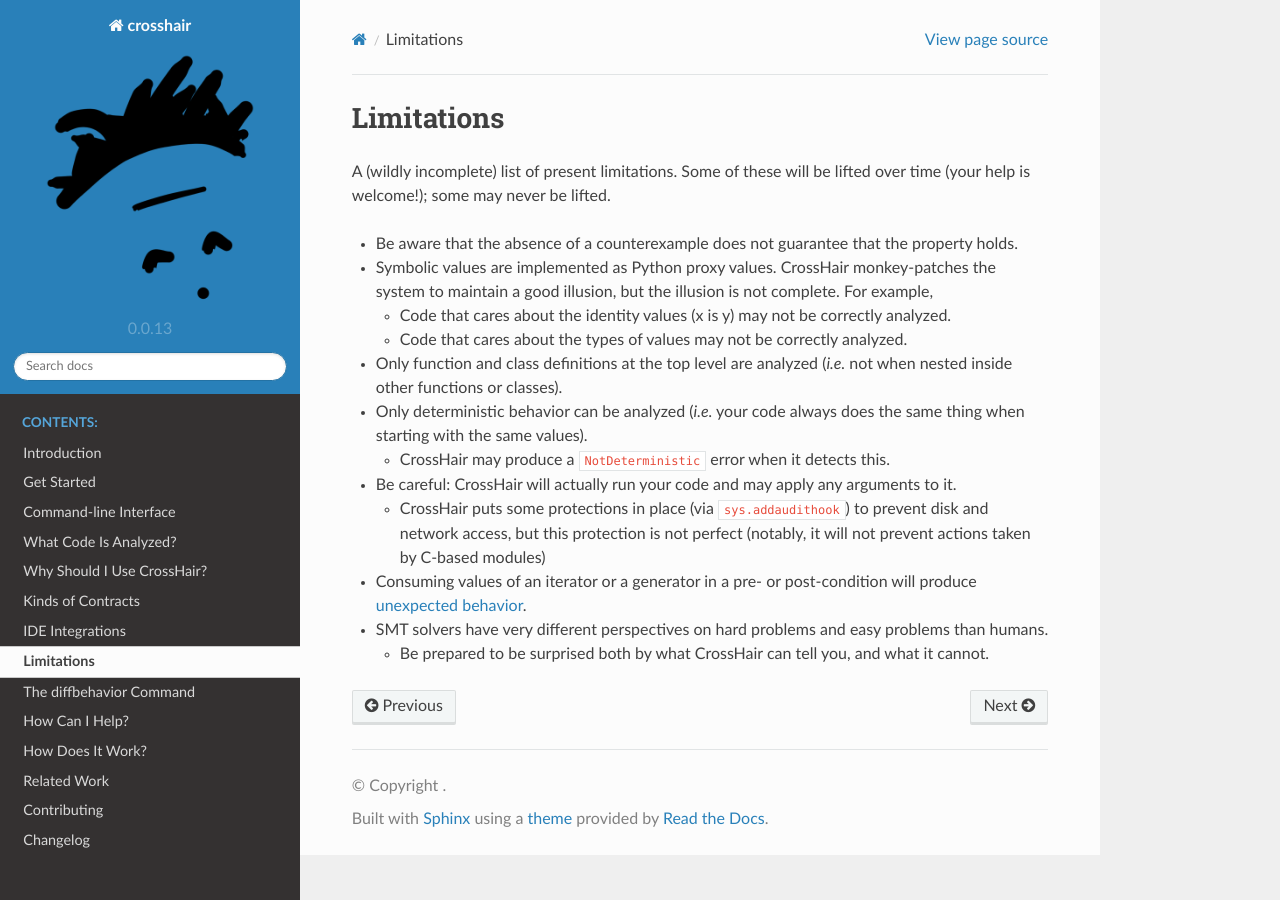
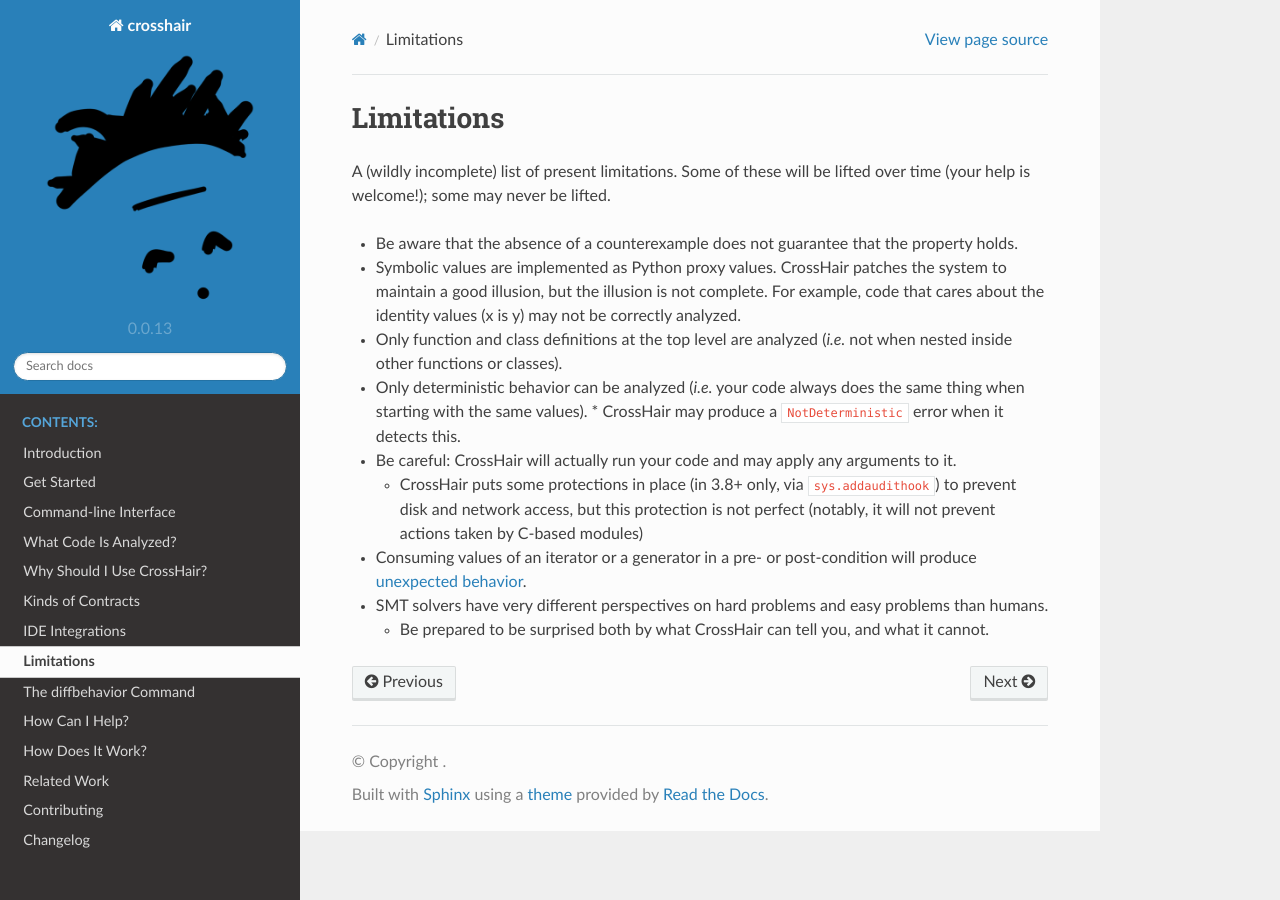
Before and after one commit to pschanely/CrossHair, a Sphinx documentation site: the page built from doc/source/limitations.rst, in a window 1280 px wide. Built offline with Sphinx 7.4.7 and the Read the Docs theme 2.0.0, drawn with Linux system fonts in a browser that asks for light colours; the version number is read from the project's files by our own code.

Commit message:
Update "limitations" doc section
Now that we intercept "type()", type masquerading
is much more complete.

```diff
--- a/doc/source/limitations.rst
+++ b/doc/source/limitations.rst
@@ -9,28 +9,22 @@ some may never be lifted.
 * Be aware that the absence of a counterexample does not guarantee that
   the property holds.
 * Symbolic values are implemented as Python proxy values.
-  CrossHair monkey-patches the system to maintain a good illusion,
-  but the illusion is not complete.
-  For example,
-
-  * Code that cares about the identity values (x is y) may not be correctly
-    analyzed.
-  * Code that cares about the types of values may not be correctly analyzed.
-
+  CrossHair patches the system to maintain a good illusion, but the illusion is not
+  complete. For example, code that cares about the identity values (x is y) may not be
+  correctly analyzed.
 * Only function and class definitions at the top level are analyzed
   (*i.e.* not when nested inside other functions or classes).
 * Only deterministic behavior can be analyzed
   (*i.e.* your code always does the same thing when starting
   with the same values).
-
   * CrossHair may produce a ``NotDeterministic`` error when it detects this.
 
 * Be careful: CrossHair will actually run your code and may apply any arguments
   to it.
 
-  * CrossHair puts some protections in place (via ``sys.addaudithook``) to prevent disk
-    and network access, but this protection is not perfect (notably, it will not
-    prevent actions taken by C-based modules)
+  * CrossHair puts some protections in place (in 3.8+ only, via ``sys.addaudithook``) to
+    prevent disk and network access, but this protection is not perfect (notably, it
+    will not prevent actions taken by C-based modules)
 
 * Consuming values of an iterator or a generator in a pre- or post-condition
   will produce `unexpected behavior`_.
```
